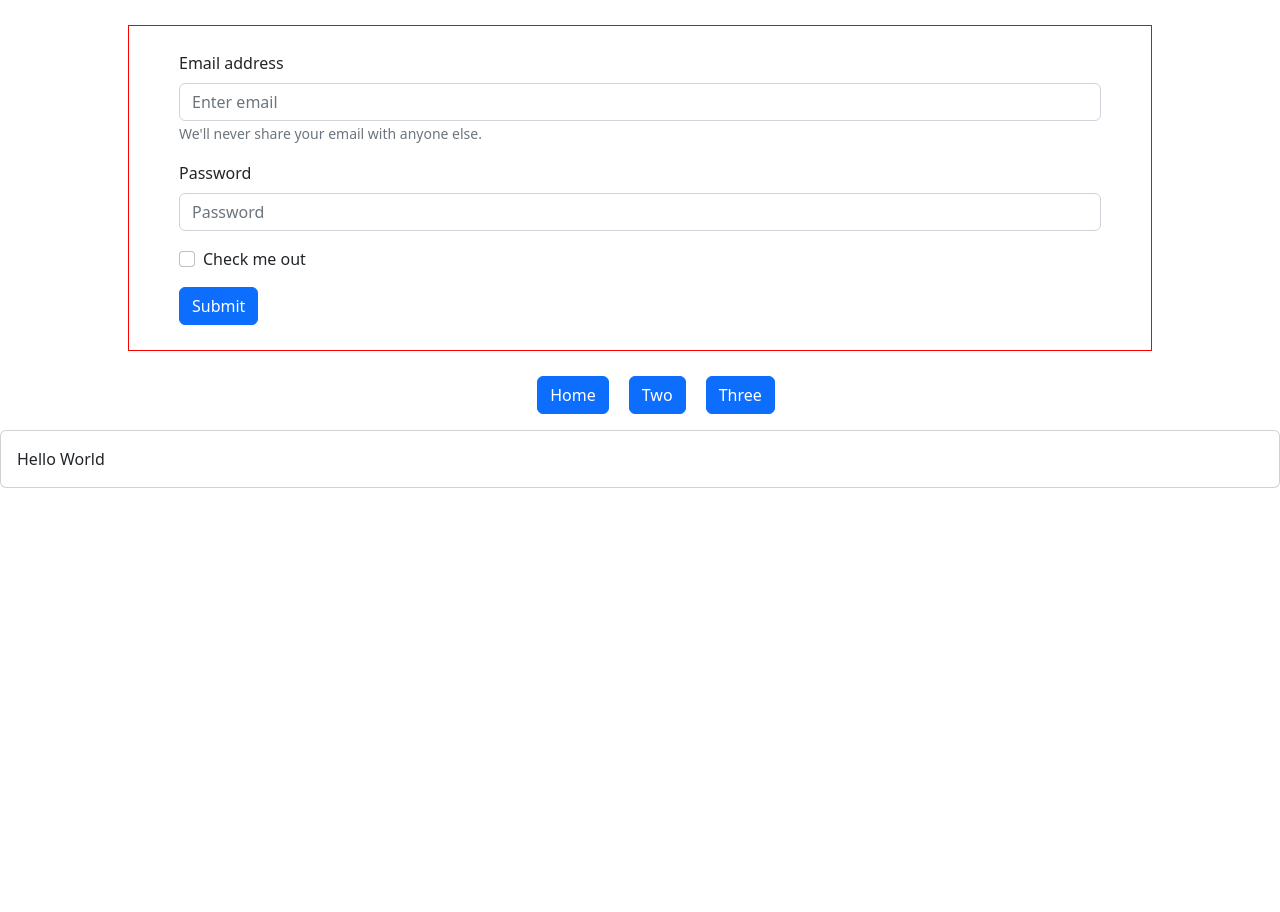
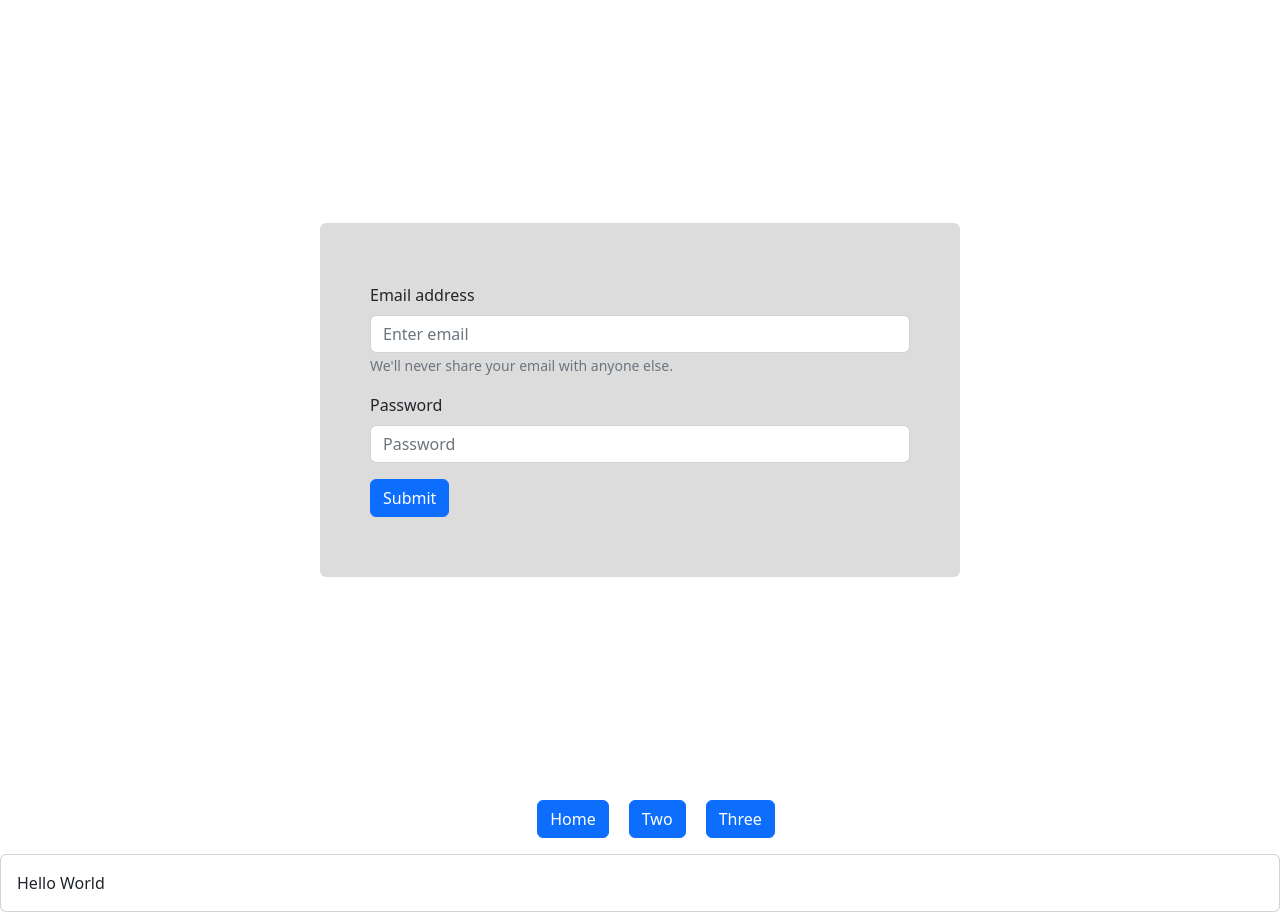
Before and after one commit to oquinone/cms_ui, a React (Create React App) app: page / in a window 1280 px wide. Before the commit the page ends 800 px from the top, so only its background shows below. Built offline with nearby package versions, Linux system fonts and the light colour scheme.

Commit message:
Updated login style and component

```diff
--- a/src/Screens/login.jsx
+++ b/src/Screens/login.jsx
@@ -7,7 +7,7 @@ import '../Styling/login.scss';
 
 const Login = () => {
     return (
-        <div>
+        <div id="form-container">
             <Form id="form">
                 <Form.Group className="mb-3" controlId="formBasicEmail">
                     <Form.Label>Email address</Form.Label>
@@ -21,9 +21,6 @@ const Login = () => {
                     <Form.Label>Password</Form.Label>
                     <Form.Control type="password" placeholder="Password" />
                 </Form.Group>
-                <Form.Group className="mb-3" controlId="formBasicCheckbox">
-                    <Form.Check type="checkbox" label="Check me out" />
-                </Form.Group>
                 <UiButton variant="primary" type="submit" title="Submit"/>
             </Form>
         </div>
--- a/src/Styling/login.scss
+++ b/src/Styling/login.scss
@@ -1,9 +1,16 @@
-#form{
-     border: 1px solid red;
-     margin: 25px 10%;
-     padding: 25px 50px;
-     label{
-          display: flex;
-          flex-flow: column nowrap;
+#form-container{
+     display: flex;
+     flex-flow: column nowrap;
+     justify-content: center;
+     padding: 50px 25%;
+     height: 100vh;
+     #form{
+          padding: 60px 50px;
+          background-color:gainsboro;
+          border-radius: 6px;
+          label{
+               display: flex;
+               flex-flow: column nowrap;
+          }
      }
 }
```
